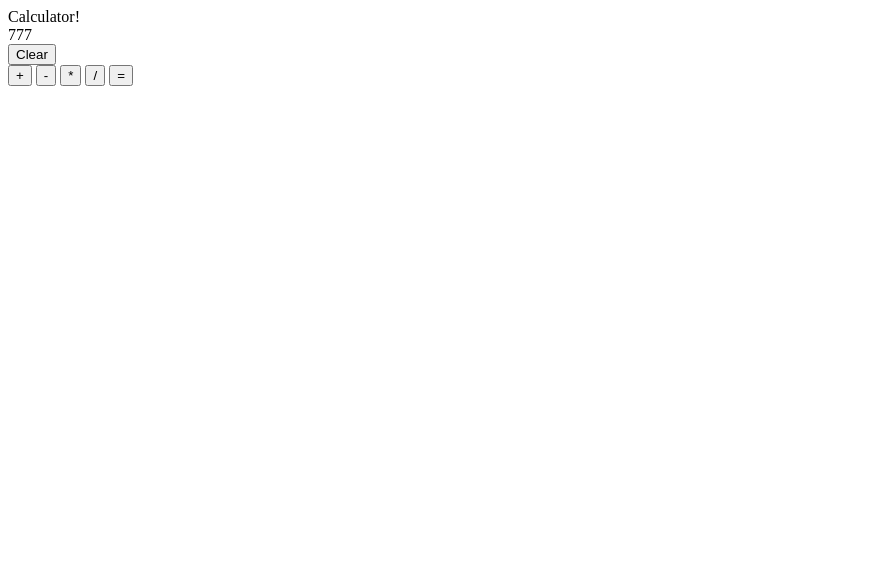
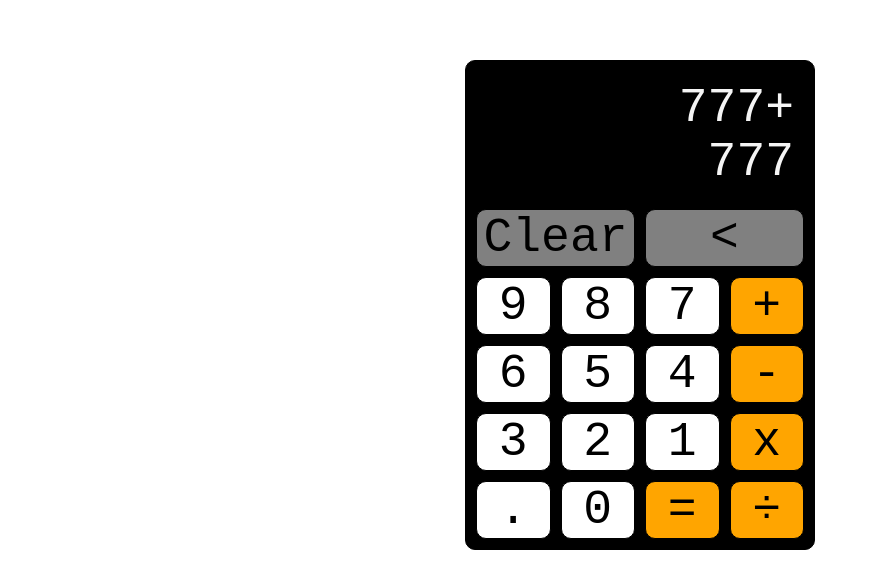
Before and after one commit to Etnawu/Project-Calculator, a plain HTML site: page index.html in a window 1280 px wide. Shown: the whole page, without its empty margins (0-870 px from the left). Drawn offline with Linux system fonts and the light colour scheme.

Commit message:
Complete styling layout of calculator

```diff
--- a/index.html
+++ b/index.html
@@ -10,25 +10,38 @@
 </head>
 <body>
     <div id="headerContainer">
-        <div id="header">Calculator!</div>
+        <div id="header"></div>
     </div>
 
     <div id="calculator">
-        <div id="topCalc">
-            <div id="display">777</div>
-            <button id="clear">Clear</button>
-        </div>
+        <div id="calcGrid">
+            <div id="display">
+                <div id="screen2">777+</div>
+                <div id="screen">777</div>
+            </div>
 
-        <div id="bottomCalc">
-            <div id="numberBtns"></div>
+            <button id="clear" class="topBtns">Clear</button>
+            <button id="backspace" class="topBtns">&lt;</button>
 
-            <div id="operationBtns">
-                <button id="+">+</button>
-                <button id="-">-</button>
-                <button id="*">*</button>
-                <button id="/">/</button>
-                <button id="=">=</button>
-            </div>
+            <button id="9" class="numberBtns" data-key="9">9</button>
+            <button id="8" class="numberBtns" data-key="8">8</button>
+            <button id="7" class="numberBtns" data-key="7">7</button>
+            <button id="+" class="operationBtns" data-key="+">+</button>
+
+            <button id="6" class="numberBtns" data-key="6">6</button>
+            <button id="5" class="numberBtns" data-key="5">5</button>
+            <button id="4" class="numberBtns" data-key="4">4</button>
+            <button id="-" class="operationBtns" data-key="-">-</button>
+
+            <button id="3" class="numberBtns" data-key="3">3</button>
+            <button id="2" class="numberBtns" data-key="2">2</button>
+            <button id="1" class="numberBtns" data-key="1">1</button>
+            <button id="*" class="operationBtns" data-key="*">x</button>
+
+            <button id="." class="numberBtns" data-key=".">.</button>
+            <button id="0" class="numberBtns" data-key="0">0</button>
+            <button id="=" class="equalBtn" data-key="=">=</button>
+            <button id="/" class="operationBtns" data-key="/">÷</button>
         </div>
     </div>
 
--- a/script.js
+++ b/script.js
@@ -13,7 +13,7 @@ const multiply = function(x, y) {
 
 const divide = function(x, y) {
     return x / y
-}
+};
 
 //operate function
 const operate = function(num1, num2, operators ){
@@ -30,4 +30,7 @@ const operate = function(num1, num2, operators ){
         case "/":
             return divide(num1, num2)
     }
-}
+};
+
+//display function
+let displayValue = "";
--- a/style.css
+++ b/style.css
@@ -1,4 +1,86 @@
 body {
+    padding: 0;
+    margin: 0;
+    font-family: 'Courier New', Courier, monospace;
+}
+
+#headerContainer {
+    min-height: 10vh;
+}
+
+
+#calculator {
     display: flex;
     flex-direction: column;
+    justify-content: center;
+    height: 450px;
+    width: 350px;
+    margin: auto;
+    box-sizing: border-box;
+
 }
+
+.topBtns {
+    grid-column: span 2;
+    background-color: grey;
+}
+
+#calcGrid {
+    display: grid;
+    grid-template-columns: repeat(4, 1fr);
+    grid-template-rows: minmax(auto, auto) repeat(5, 1fr);
+    grid-gap: 10px;
+    padding: 10px;
+    background-color: black;
+    border: 1px solid;
+    border-radius: 10px;
+}
+
+#display {
+    grid-column: 1 / -1;
+    display: flex;
+    flex-direction: column;
+    align-items: flex-end;
+    justify-content: space-around;
+    padding: 10px;
+    word-wrap: break-word;
+    word-break: break-all;
+    background-color: black;
+    color: whitesmoke;
+    font-size: 3rem;
+}
+
+#calcGrid > button {
+    cursor: pointer;
+    outline: none;
+    border: 1px solid;
+    border-radius: 10px;
+    font-family: inherit;
+    font-size: 3rem;
+}
+
+button:active {
+    scale: 0.98;
+}
+
+.topBtns:hover{
+    background-color: rgba(128, 128, 128, 0.75);
+}
+
+.operationBtns,
+.equalBtn {
+    background-color: orange;
+}
+
+.operationBtns:hover,
+.equalBtn:hover {
+    background-color: rgba(255, 166, 0, 0.75);
+}
+
+.numberBtns {
+    background-color: white;
+}
+
+.numberBtns:hover {
+    background-color: rgba(255, 255, 255, 0.75);
+}
```
